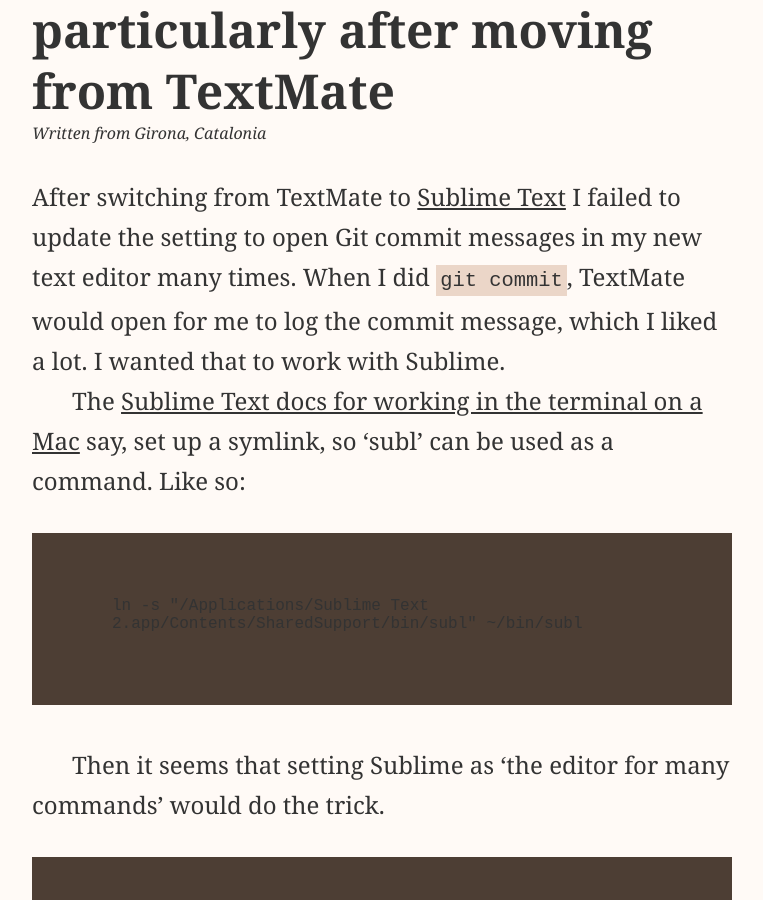
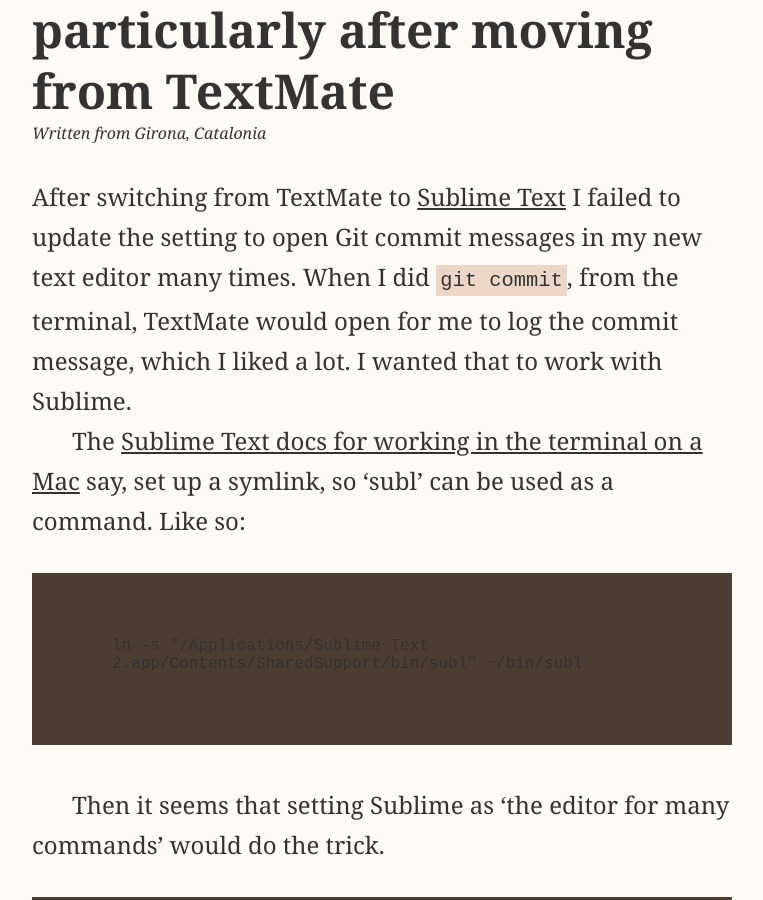
Before and after one commit to paddyohanlon/remote-manifesto, a Jekyll site: the page built from _posts/2014-01-31-git-commit-messages-in-sublime-after-textmate.md, in a window 1280 px wide and 900 px high, scrolled down 439 px. Shown: the whole window, without its empty margins (258-1021 px from the left). Built offline with Jekyll 4.4.1, drawn with Linux system fonts in a browser that asks for light colours; Markdown is read by kramdown in place of the engine named in the settings; comment, search, counter and statistics services are not loaded.

Commit message:
Add to sentence in sublime commit post.

```diff
--- a/_posts/2014-01-31-git-commit-messages-in-sublime-after-textmate.md
+++ b/_posts/2014-01-31-git-commit-messages-in-sublime-after-textmate.md
@@ -7,7 +7,7 @@ tags: Sublime Text
 location: Girona, Catalonia
 ---
 
-After switching from TextMate to [Sublime Text](http://www.sublimetext.com/) I failed to update the setting to open Git commit messages in my new text editor many times. When I did `git commit`, TextMate would open for me to log the commit message, which I liked a lot. I wanted that to work with Sublime.
+After switching from TextMate to [Sublime Text](http://www.sublimetext.com/) I failed to update the setting to open Git commit messages in my new text editor many times. When I did `git commit`, from the terminal, TextMate would open for me to log the commit message, which I liked a lot. I wanted that to work with Sublime.
 
 The [Sublime Text docs for working in the terminal on a Mac](http://www.sublimetext.com/docs/2/osx_command_line.html) say, set up a symlink, so ‘subl’ can be used as a command. Like so:
 
```
